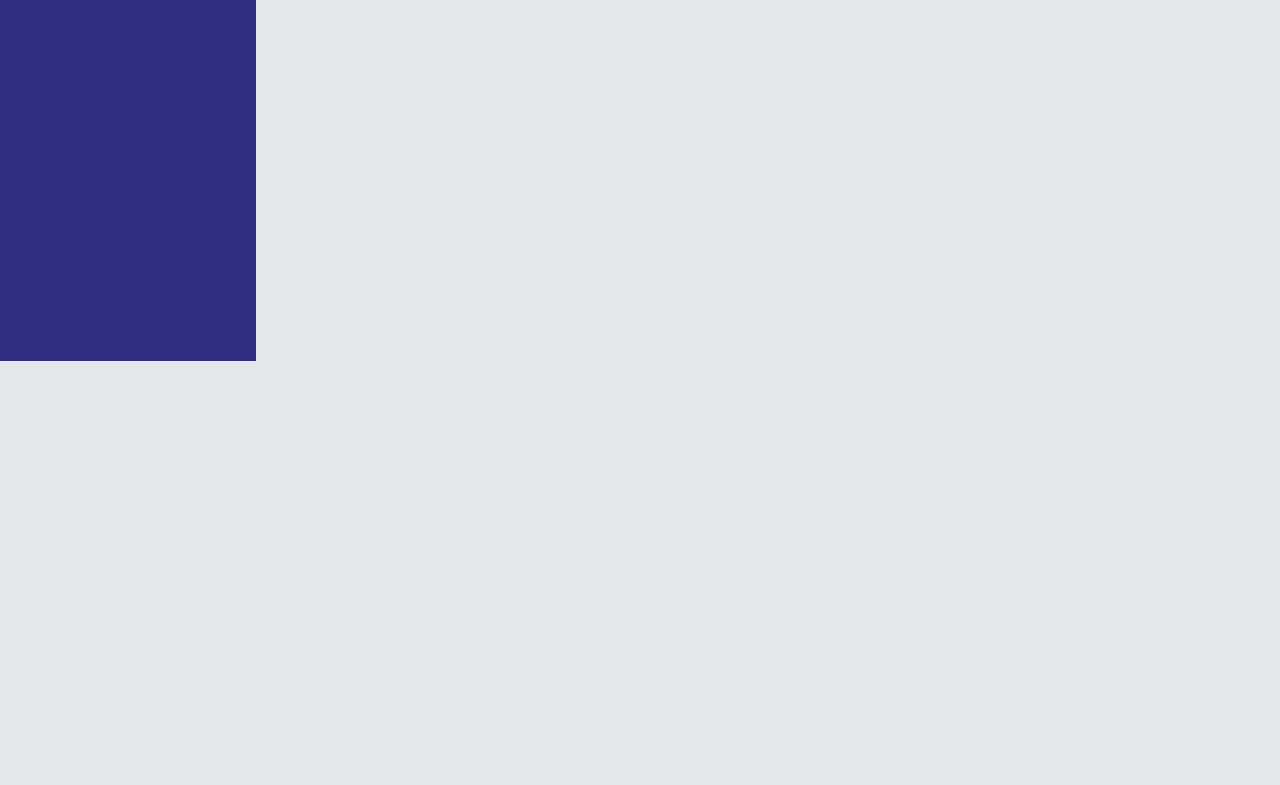
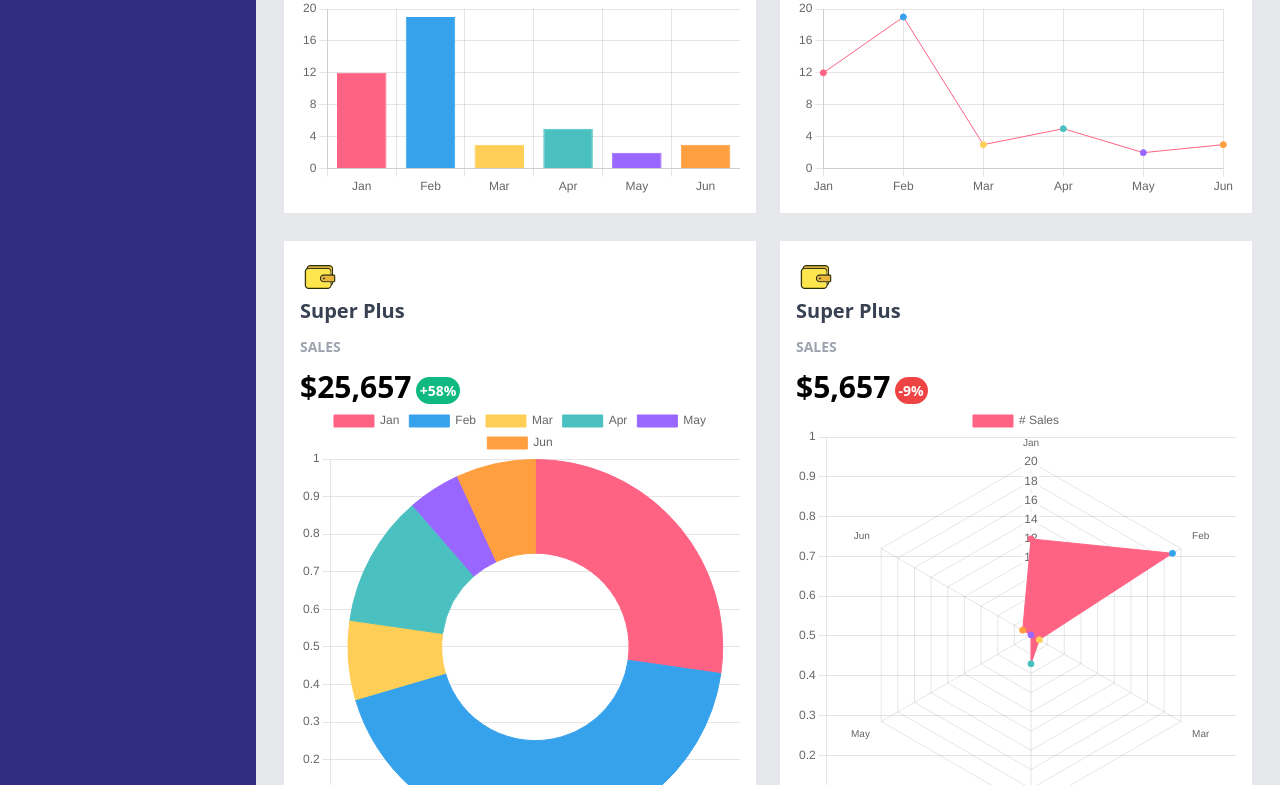
Before and after one commit to stevepurcell/tw-admin, a website: page public/index.html in a window 1280 px wide. Shown: the part 439-1224 px from the top of the page. Before the commit the page ends 800 px from the top, so only its background shows below. Drawn offline with nearby package versions, Linux system fonts and the light colour scheme; files that its build step writes are made by us from their sources.

Commit message:
Added graphs and banner

```diff
--- a/public/index.html
+++ b/public/index.html
@@ -1,12 +1,14 @@
 <html lang="en">
 <head>
     <link rel="stylesheet" href="styles.css">
+    <script src="mycharts.js" defer></script>
+    <script src="https://cdn.jsdelivr.net/npm/chart.js@3.8.0/dist/chart.min.js"></script>
     <title>Tailwind Dashboard</title>
 </head>
 <body class="bg-gray-200">
     <div class="flex">
         <!-- Side Navbar -->
-        <div class="bg-indigo-900 w-64 h-screen">
+        <div class="bg-indigo-900 w-64">
             <div class="bg-indigo-800">
                 <div class="uppercase text-gray-200 p-5 text-xl font-bold">super corp</div>
             </div>
@@ -67,16 +69,67 @@
             <div>
                 <!-- Top Navbar -->
                 <div class="bg-white px-2 py-0.5 h-18 flex">
-                    <div class="left flex p-3">
+                    <div class="left md:w-3/4 sm:w-1/3 flex p-3">
                             <img src="images/person.png" class="w-10 h-10" alt="">
                             <span class="block p-2">Steve Purcell</span>
                     </div>
-                    <div class="right"></div>
+                    <div class="right md:w-1/4 sm:w-2/3 flex">
+                        <img src="images/search.png" class="w-7 h-7 bg-gray-100 rounded-full p-1 mx-2 my-4" alt="">
+                        <img src="images/message.png" class="w-7 h-7 bg-gray-100 rounded-full p-1 mx-2 my-4" alt="">
+                        <img src="images/warning.png" class="w-7 h-7 bg-gray-100 rounded-full p-1 mx-2 my-4" alt="">
+                        <a href="" class="mt-4 mx-2 text-indigo-500">Logout</a>
+                    </div>
+                </div>
+            </div>
+
+            <!-- Site Banner-->
+            <div class="bg-indigo-200 m-7 p-6">
+                <div class="text-4xl text-gray-800 font-medium">Good Morning, Super Inc. 👋</div>
+                <div class="mt-4 font-medium">These are the stats for today</div>
+            </div>
+
+            <div class="card-container flex m-7 space-x-6">
+                <div class="card w-1/2 bg-white p-4">
+                    <div><img src="images/wallet.png" class="w-10 h-10" alt=""></div>
+                    <div class="font-bold text-xl text-gray-700">Super Plus</div>
+                    <div class="uppercase mt-3 mb-3 font-bold text-sm text-gray-400">sales</div>
+                    <span class="font-bold text-3xl" >$25,657</span>
+                    <span class="bg-green-500 text-white p-1 rounded-full text-sm font-bold align-text-top" >+58%</span>
+                    <canvas id="chart1"></canvas>
+                </div>
+                <div class="card w-1/2 bg-white p-4">
+                    <div><img src="images/wallet.png" class="w-10 h-10" alt=""></div>
+                    <div class="font-bold text-xl text-gray-700">Super Plus</div>
+                    <div class="uppercase mt-3 mb-3 font-bold text-sm text-gray-400">sales</div>
+                    <span class="font-bold text-3xl" >$5,657</span>
+                    <span class="bg-red-500 text-white p-1 rounded-full text-sm font-bold align-text-top" >-9%</span>
+                    <canvas id="chart2"></canvas>
+                </div>
+            </div>
+            <div class="card-container flex m-7 space-x-6">
+                <div class="card w-1/2 bg-white p-4">
+                    <div><img src="images/wallet.png" class="w-10 h-10" alt=""></div>
+                    <div class="font-bold text-xl text-gray-700">Super Plus</div>
+                    <div class="uppercase mt-3 mb-3 font-bold text-sm text-gray-400">sales</div>
+                    <span class="font-bold text-3xl" >$25,657</span>
+                    <span class="bg-green-500 text-white p-1 rounded-full text-sm font-bold align-text-top" >+58%</span>
+                    <canvas id="chart3"></canvas>
+                </div>
+                <div class="card w-1/2 bg-white p-4">
+                    <div><img src="images/wallet.png" class="w-10 h-10" alt=""></div>
+                    <div class="font-bold text-xl text-gray-700">Super Plus</div>
+                    <div class="uppercase mt-3 mb-3 font-bold text-sm text-gray-400">sales</div>
+                    <span class="font-bold text-3xl" >$5,657</span>
+                    <span class="bg-red-500 text-white p-1 rounded-full text-sm font-bold align-text-top" >-9%</span>
+                    <canvas id="chart4"></canvas>
                 </div>
             </div>
         </div>
         <!-- Main Area -->
     </div>
+    <script>
+
+    </script>
 
 </body>
 </html>
--- /dev/null
+++ b/public/mycharts.js
@@ -0,0 +1,140 @@
+const ctx = document.getElementById('chart1').getContext('2d');
+        const ctx2 = document.getElementById('chart2').getContext('2d');
+        const ctx3 = document.getElementById('chart3').getContext('2d');
+        const ctx4 = document.getElementById('chart4').getContext('2d');
+        const chart1 = new Chart(ctx, {
+            type: 'bar',
+            data: {
+                labels: ['Jan', 'Feb', 'Mar', 'Apr', 'May', 'Jun'],
+                datasets: [{
+                    label: '# Sales',
+                    data: [12, 19, 3, 5, 2, 3],
+                    backgroundColor: [
+                        'rgba(255, 99, 132, 1)',
+                        'rgba(54, 162, 235, 1)',
+                        'rgba(255, 206, 86, 1)',
+                        'rgba(75, 192, 192, 1)',
+                        'rgba(153, 102, 255, 1)',
+                        'rgba(255, 159, 64, 1)'
+                    ],
+                    borderColor: [
+                        'rgba(255, 99, 132, 1)',
+                        'rgba(54, 162, 235, 1)',
+                        'rgba(255, 206, 86, 1)',
+                        'rgba(75, 192, 192, 1)',
+                        'rgba(153, 102, 255, 1)',
+                        'rgba(255, 159, 64, 1)'
+                    ],
+                    borderWidth: 1
+                }]
+            },
+            options: {
+                scales: {
+                    y: {
+                        beginAtZero: true
+                    }
+                }
+            }
+        });
+        const chart2 = new Chart(ctx2, {
+            type: 'line',
+            data: {
+                labels: ['Jan', 'Feb', 'Mar', 'Apr', 'May', 'Jun'],
+                datasets: [{
+                    label: '# Sales',
+                    data: [12, 19, 3, 5, 2, 3],
+                    backgroundColor: [
+                        'rgba(255, 99, 132, 1)',
+                        'rgba(54, 162, 235, 1)',
+                        'rgba(255, 206, 86, 1)',
+                        'rgba(75, 192, 192, 1)',
+                        'rgba(153, 102, 255, 1)',
+                        'rgba(255, 159, 64, 1)'
+                    ],
+                    borderColor: [
+                        'rgba(255, 99, 132, 1)',
+                        'rgba(54, 162, 235, 1)',
+                        'rgba(255, 206, 86, 1)',
+                        'rgba(75, 192, 192, 1)',
+                        'rgba(153, 102, 255, 1)',
+                        'rgba(255, 159, 64, 1)'
+                    ],
+                    borderWidth: 1
+                }]
+            },
+            options: {
+                scales: {
+                    y: {
+                        beginAtZero: true
+                    }
+                }
+            }
+        });
+        const chart3 = new Chart(ctx3, {
+            type: 'doughnut',
+            data: {
+                labels: ['Jan', 'Feb', 'Mar', 'Apr', 'May', 'Jun'],
+                datasets: [{
+                    label: '# Sales',
+                    data: [12, 19, 3, 5, 2, 3],
+                    backgroundColor: [
+                        'rgba(255, 99, 132, 1)',
+                        'rgba(54, 162, 235, 1)',
+                        'rgba(255, 206, 86, 1)',
+                        'rgba(75, 192, 192, 1)',
+                        'rgba(153, 102, 255, 1)',
+                        'rgba(255, 159, 64, 1)'
+                    ],
+                    borderColor: [
+                        'rgba(255, 99, 132, 1)',
+                        'rgba(54, 162, 235, 1)',
+                        'rgba(255, 206, 86, 1)',
+                        'rgba(75, 192, 192, 1)',
+                        'rgba(153, 102, 255, 1)',
+                        'rgba(255, 159, 64, 1)'
+                    ],
+                    borderWidth: 1
+                }]
+            },
+            options: {
+                scales: {
+                    y: {
+                        beginAtZero: true
+                    }
+                }
+            }
+        });
+        const chart4 = new Chart(ctx4, {
+            type: 'radar',
+            data: {
+                labels: ['Jan', 'Feb', 'Mar', 'Apr', 'May', 'Jun'],
+                datasets: [{
+                    label: '# Sales',
+                    data: [12, 19, 3, 5, 2, 3],
+                    backgroundColor: [
+                        'rgba(255, 99, 132, 1)',
+                        'rgba(54, 162, 235, 1)',
+                        'rgba(255, 206, 86, 1)',
+                        'rgba(75, 192, 192, 1)',
+                        'rgba(153, 102, 255, 1)',
+                        'rgba(255, 159, 64, 1)'
+                    ],
+                    borderColor: [
+                        'rgba(255, 99, 132, 1)',
+                        'rgba(54, 162, 235, 1)',
+                        'rgba(255, 206, 86, 1)',
+                        'rgba(75, 192, 192, 1)',
+                        'rgba(153, 102, 255, 1)',
+                        'rgba(255, 159, 64, 1)'
+                    ],
+                    borderWidth: 1
+                }]
+            },
+            options: {
+                scales: {
+                    y: {
+                        beginAtZero: true
+                    }
+                }
+            }
+        });
```
